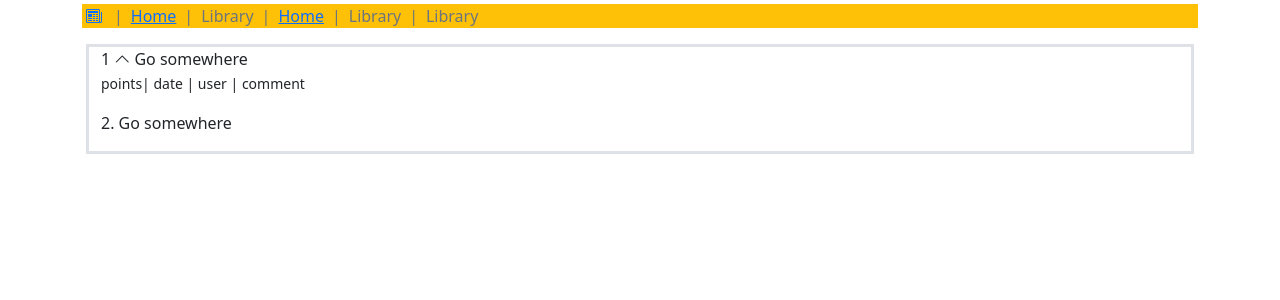
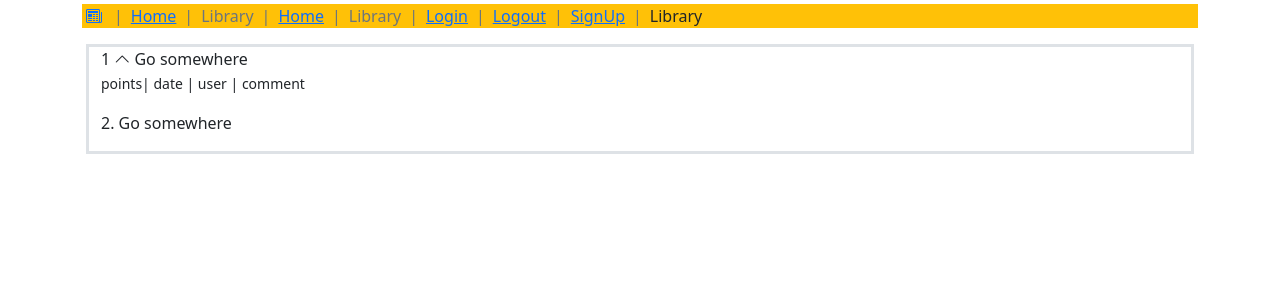
Before and after one commit to rcoffie/hacker_news_clone, a Django app: page / in a window 1280 px wide. Shown: the top 300 px of the page. Run offline with Django 3.2, Linux system fonts and the light colour scheme.

Commit message:
adding login and register view

```diff
--- a/core/settings.py
+++ b/core/settings.py
@@ -137,3 +137,7 @@ STATIC_URL = '/static/'
 # https://docs.djangoproject.com/en/3.2/ref/settings/#default-auto-field
 
 DEFAULT_AUTO_FIELD = 'django.db.models.BigAutoField'
+
+LOGIN_URL = '/login/'
+LOGIN_REDIRECT_URL = '/'
+LOGOUT_REDIRECT_URL = "/"
--- a/pages/urls.py
+++ b/pages/urls.py
@@ -1,6 +1,10 @@
 from django.urls import path
 from pages import views
+from django.contrib.auth.views import LoginView, LogoutView
 
 urlpatterns = [
    path('', views.home, name='home'),
+   path('signup/',views.signup,name="signup"),
+   path('login/',LoginView.as_view(template_name="pages/login.html"), name="login"),
+
 ]
--- a/pages/views.py
+++ b/pages/views.py
@@ -1,7 +1,19 @@
-from django.shortcuts import render
-
+from django.shortcuts import render, redirect
+from django.contrib.auth.forms import UserChangeForm, UserCreationForm
 # Create your views here.
 
 def home(request):
 
     return render(request, 'pages/homepage.html')
+
+
+def signup(request):
+    if request.method == "POST":
+        form = UserCreationForm(request.POST)
+
+        if form.is_valid():
+            form.save()
+            return redirect('login')
+    else:
+        form = UserCreationForm()
+    return render(request, 'pages/signup.html', {'form':form,})
--- a/templates/base.html
+++ b/templates/base.html
@@ -13,16 +13,28 @@
   </head>
   <body>
     <div class="container">
-        <nav style="--bs-breadcrumb-divider: '|';" aria-label="breadcrumb" class="bg-warning mt-1 flex items-center justify-between">
+        <nav style="--bs-breadcrumb-divider: '|';" aria-label="breadcrumb" class="bg-warning mt-1">
             <ol class="breadcrumb  ">
               <li class="breadcrumb-item"><a href="#"><i class="bi bi-newspaper m-1"></i></a></li>
               <li class="breadcrumb-item"><a href="#">Home</a></li>
               <li class="breadcrumb-item active" aria-current="page">Library</li>
               <li class="breadcrumb-item"><a href="#">Home</a></li>
               <li class="breadcrumb-item active" aria-current="page">Library</li>
-              <li class="breadcrumb-item active position-relative" aria-current="page">Library</li>
+              <li class="breadcrumb-item"><a href="#">Login</a></li>
+              <li class="breadcrumb-item"><a href="#">Logout</a></li>
+              <li class="breadcrumb-item"><a href="#">SignUp</a></li>
+              <li class="breadcrumb-item d-flex justify-content-start" aria-current="page">Library</li>
             </ol>
+
+
+
+
+
+
+
           </nav>
+
+
     </div>
 
     {% block content %}
```
Also changed, not shown: templates/pages/login.html (added, +14 -0 lines), templates/pages/signup.html (added, +14 -0 lines).
